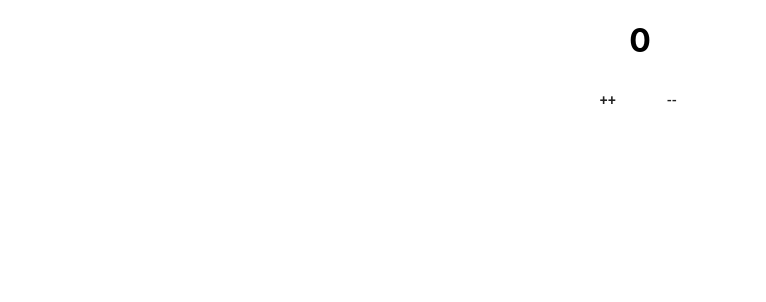
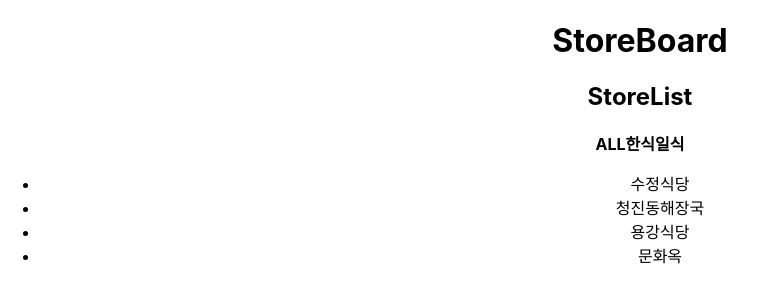
Before and after one commit to tmzkt21/react-map, a React (Create React App) app: page / in a window 1280 px wide. Shown: the top 302 px of the page, without its empty margins (0-766 px from the left). Built offline with nearby package versions, Linux system fonts and the light colour scheme.

Commit message:
리액트 부모 자식 서비스로 구분 예제..

```diff
--- a/src/App.js
+++ b/src/App.js
@@ -1,12 +1,12 @@
 import './App.css';
-import Daiso from "./components/ex3/Daiso";
-import ListEx from "./components/ex4/ListEx";
-import Count from "./components/count/Count";
+import Count1 from "./components/count1/Count1";
+import Count2 from "./components/count2/Count2";
+import StoreBoard from "./components/Lunch/StoreBoard";
 
 function App() {
   return (
     <div className="App">
-      <Count/>
+   <StoreBoard></StoreBoard>
     </div>
   );
 }
--- /dev/null
+++ b/src/components/Lunch/StoreBoard.js
@@ -0,0 +1,15 @@
+import React from 'react';
+import StoreList from "./StoreList";
+import StoreCart from "./StoreCart";
+
+const StoreBoard = () => {
+    return (
+        <div>
+            <h1>StoreBoard</h1>
+            <StoreList></StoreList>
+            <StoreCart></StoreCart>
+        </div>
+    );
+};
+
+export default StoreBoard;
--- /dev/null
+++ b/src/components/Lunch/StoreCart.js
@@ -0,0 +1,11 @@
+import React from 'react';
+
+const StoreCart = () => {
+    return (
+        <div>
+
+        </div>
+    );
+};
+
+export default StoreCart;
--- /dev/null
+++ b/src/components/Lunch/StoreList.js
@@ -0,0 +1,51 @@
+import React, {useState} from 'react';
+import storeService from "./storeService";
+import cartService from "./cartService";
+
+const StoreList = () => {
+
+    const [stores, setStores] = useState(storeService.getStores)
+    // const cartService = cartService
+    // const store =  storeService.getStores()
+    // 이 가게들을 상태로 만들어야한다 바뀔거니까
+
+
+    const list = stores.map((store, idx) => <li key={idx} onClick={cartService.append(store)}>{store.name}</li>)
+    // stores li 태그에 map 을 사용하여 목록 뿌려주는과정
+    //onClick={cartService.append(store) 클릭하면 카트서비스에 클릭한 store 정보를 넘겨줌
+
+    //예) 한식이라는 값을 (str) 로받음
+    const searchByCat = (str) => {
+        const filteredStores = storeService.getByCat(str)
+        // 한식이 들어가면 getByCat 에서 한식이랑 stores 안에 카테고리랑 한식이랑 맞는게 있는지 비교해서 값을 리턴해줍니다
+        setStores(filteredStores)
+        // 식을 setStores 로 저장
+    }
+
+    return (
+        <div>
+            <h2>StoreList</h2>
+            <div>
+                <b onClick={() => {
+                    searchByCat()
+                }}>ALL</b>
+
+                <b onClick={() => {
+                    searchByCat('한식')
+                }}>한식</b>
+
+                <b onClick={() => {
+                    searchByCat('일식')
+                }}>일식</b>
+
+            </div>
+            <div>
+                <ul>
+                    {list}
+                </ul>
+            </div>
+        </div>
+    );
+};
+
+export default StoreList;
--- /dev/null
+++ b/src/components/Lunch/cartService.js
@@ -0,0 +1,21 @@
+import React from 'react';
+
+const cartService = () => {
+
+    let arr = []
+
+    const append = (store) => {
+        arr.push(store)
+    }
+    const getAll = () => {
+        return arr
+    }
+    const remove = (store) => {
+        arr = arr.filter( s => s.name !== store.name)
+    }
+
+    return {append,getAll,remove}
+};
+
+
+export default cartService()
--- /dev/null
+++ b/src/components/Lunch/storeService.js
@@ -0,0 +1,28 @@
+const storeService = () => {
+
+    const stores = [
+        {name: '수정식당', let: 37.56974315105852, lng: 126.98875360544048, cat: '한식'},
+        {name: '청진동해장국', let: 37.56565064314979, lng: 127.00085484661231, cat: '일식'},
+        {name: '용강식당', let: 37.565072768645216, lng: 126.99549541142397, cat: '일식'},
+        {name: '문화옥', let: 37.568386863717166, lng: 126.9984137172927, cat: '한식'}
+    ]
+    // 읽기 전용
+    const getStores = () => {
+        return stores
+    }
+    // 카테고리 필터
+    const getByCat = (str) => {
+        if (!str) {
+            return stores
+
+        }
+        return stores.filter(store => store.cat === str)
+        // 스토어에 카테고리랑 넘어온 문자값 필터
+    }
+
+    return {getStores: getStores, getByCat: getByCat}
+}
+export default storeService()
+// storeService() = return {getStores:getStores}
+
+// 서비스 여기에 ajax 코드가 들어감
--- /dev/null
+++ b/src/components/count1/Count1.js
@@ -0,0 +1,42 @@
+import React, {useState} from 'react';
+
+const Count1 = () => {
+
+    const [num, setNum] = useState(0)
+
+    const changeNum = (value) => {
+        setNum(num + value)
+        // 연산하면 새로운 객체
+    }
+
+    return (
+        <div>
+            <h1>Count1</h1>
+            <CountDisplay num={num}></CountDisplay>
+            <CountButtons changeNum={changeNum} num={num}></CountButtons>
+        </div>
+    );
+};
+const CountDisplay = ({num}) => {
+    return (
+        <div>
+            <h2>{num}</h2>
+        </div>
+    )
+}
+
+const CountButtons = ({changeNum}) => {
+    return (
+        <div>
+            <button onClick={() => {
+                changeNum(+ 1)
+            }}>++
+            </button>
+            <button onClick={() => {
+                changeNum(- 1)
+            }}>--
+            </button>
+        </div>
+    )
+}
+export default Count1;
--- /dev/null
+++ b/src/components/count2/Count2.js
@@ -0,0 +1,47 @@
+import React, {useState} from 'react';
+import numService from "./numService";
+
+const Count2 = () => {
+    //상태
+    const [changed, setChanged] = useState(false)
+    //함수
+    const callChanged = () => {
+        setChanged(!changed)
+        console.log(!changed +" 무엇을 반환하느냐~")
+        // !changed 단일 피연산자를 true로 변환할 수 있으면 false를 반환합니다. 그렇지 않으면 true를 반환합니다.
+        // !changed true 값 나옴 처음 상태가 false 이기에 true 로 바꾸고 true면 다시 false
+    }
+    // 리셋버튼 안됨 확인필요
+    numService.setFn(callChanged)
+    // callChanged =  setChanged(!changed) 식이 넘어가고 callChanged() 식이 실행된 값이 넘어간다
+    return (
+        <div>
+            <h1>Counter2</h1>
+            <Count2Display></Count2Display>
+            <Count2Buttons callChanged={callChanged}></Count2Buttons>
+        </div>
+    );
+};
+
+const Count2Display = () => {
+
+    return (
+        <div>
+            <h2>{numService.getCount()}</h2>
+        </div>
+    )
+}
+
+const Count2Buttons = ({callChanged}) => {
+
+    return(
+        <div>
+            <button onClick={() => {numService.changeValue(1) } }>++</button>
+            <button onClick={() => {numService.resetCount() } }>reset</button>
+            <button onClick={() => {numService.changeValue(-1)  } }>--</button>
+            <button onClick={() => callChanged()}>test</button>
+        </div>
+    )
+}
+
+export default Count2;
--- /dev/null
+++ b/src/components/count2/numService.js
@@ -0,0 +1,35 @@
+// 함수는 상태를 저장할수없어서 클로저를씀
+// 클로저 쓰는 패턴
+const numService = () => {
+
+    let count = 0;
+    let fn;
+    // fn = setChanged(!changed)
+
+    const setFn = (fn1) =>{
+        fn = fn1
+        //fn1 = setChanged(!changed)
+    }
+
+    const changeValue = (amount) => {
+        count += amount
+        fn()
+        return count
+    }
+
+    const getCount = () => {
+        return count
+    }
+
+    const resetCount = () => {
+        count = 0
+        return count
+    }
+
+    return {changeValue, resetCount, getCount,setFn}
+    // return {changeValue:changeValue,resetCount:resetCount} 줄인것이 위에
+    // 상태를 서비스 객체가 이용할수있도록 바꿈..
+}
+export default numService()
+// () 실행된 결과를 반환 return changeValue 반환
+//
```
